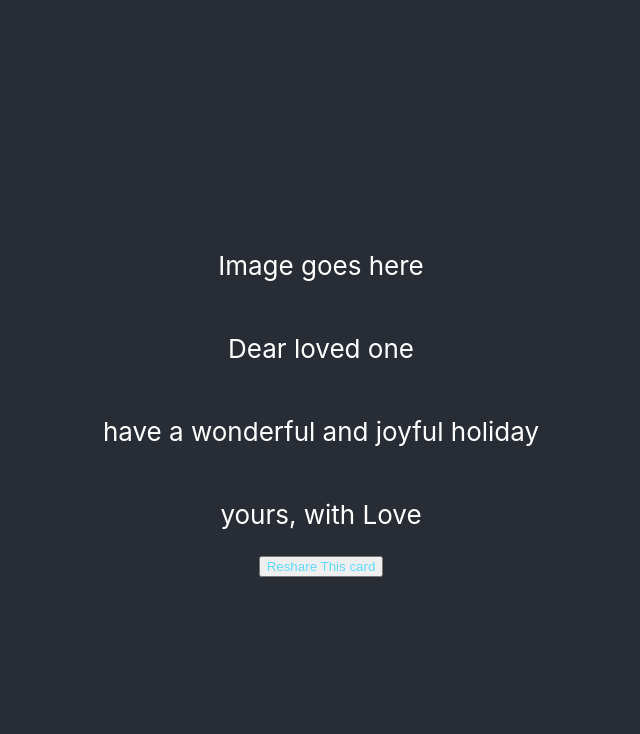
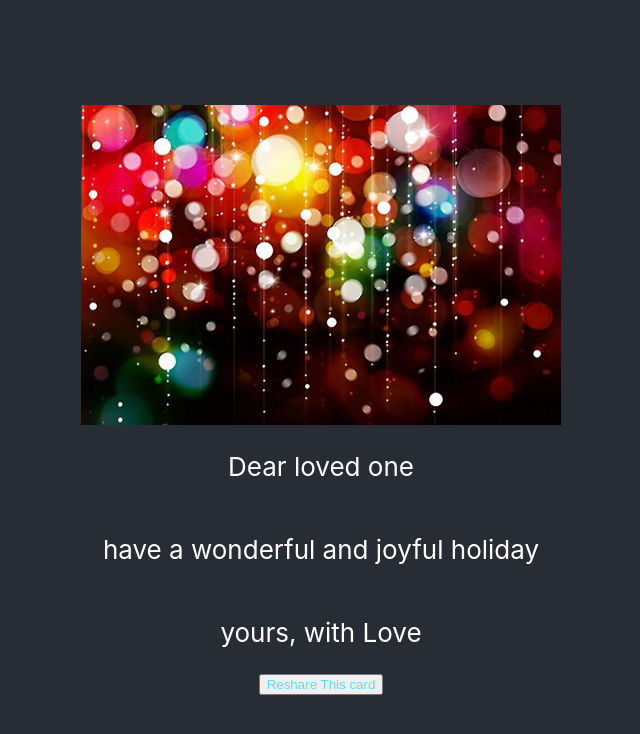
Before and after one commit to Tesfa-Worku/ecard, a React (Create React App) app: page / in a window 1280 px wide. Shown: the top 734 px of the page, without its empty margins (319-959 px from the left). Built offline with nearby package versions, Linux system fonts and the light colour scheme.

Commit message:
chore(holiday image): add image to page #2

```diff
--- a/src/App.css
+++ b/src/App.css
@@ -27,7 +27,7 @@
 .App-link {
   color: #61dafb;
 }
-
+/*
 @keyframes App-logo-spin {
   from {
     transform: rotate(0deg);
@@ -35,4 +35,4 @@
   to {
     transform: rotate(360deg);
   }
-}
+} */
--- a/src/Components/GreetingCard.js
+++ b/src/Components/GreetingCard.js
@@ -1,12 +1,11 @@
-// import LakeTahoe from '../Images/LakeTahoe';
+import HolidayImage from '../Images/HolidayImage.jpg';
 import '../App.css';
 
 function GreetingCard({ greeting, body, closing, setCustomize }) {
     return (
         <div className="App">
             <header className="App-header">
-            {/* <img src={LakeTahoe} className="App-logo" alt="LakeTahoe" /> */}
-            <p>Image goes here</p>
+            <img src={HolidayImage} className="App-logo" alt="Holiday" />
             <p>{greeting}</p>
             <p>{body}</p>
             <p>{closing}</p>
```
Also changed, not shown: src/Images/HolidayImage.jpg (added), 1 other file (tests, documents, lock files or other folders).
